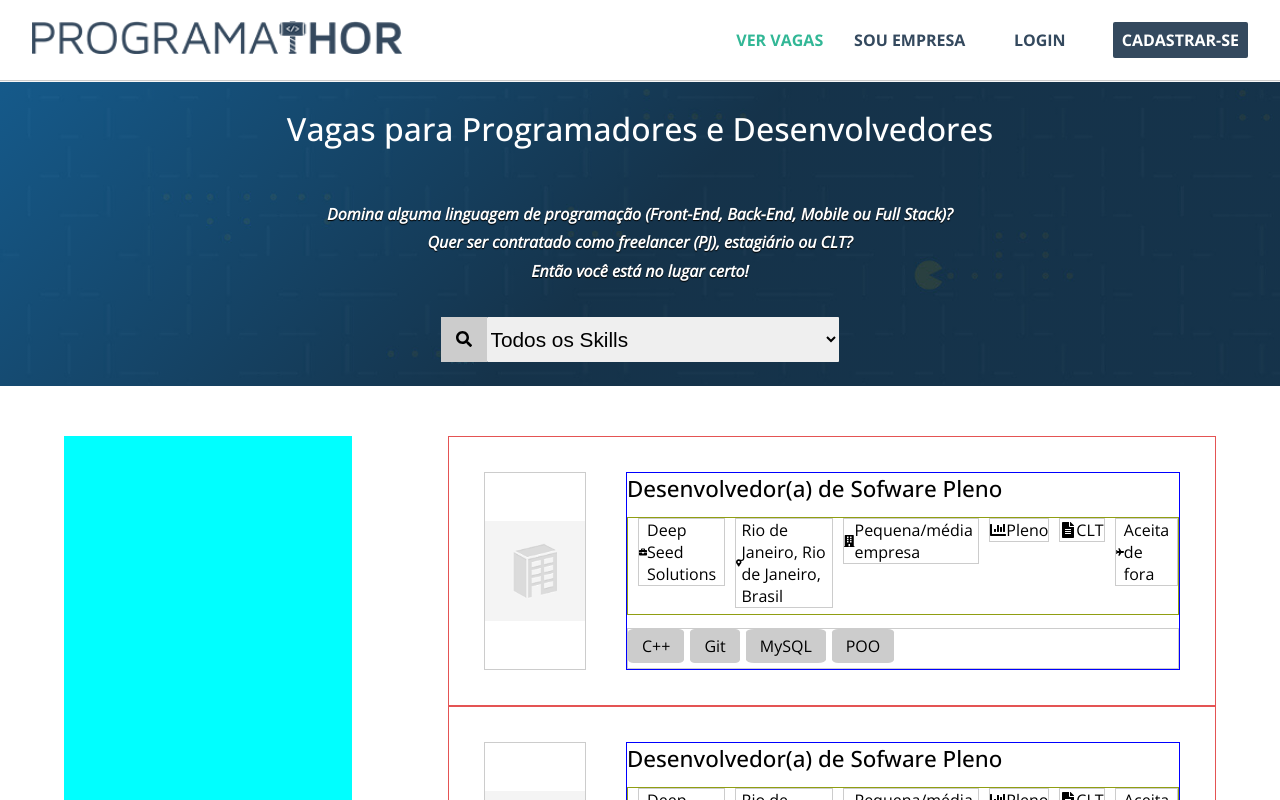
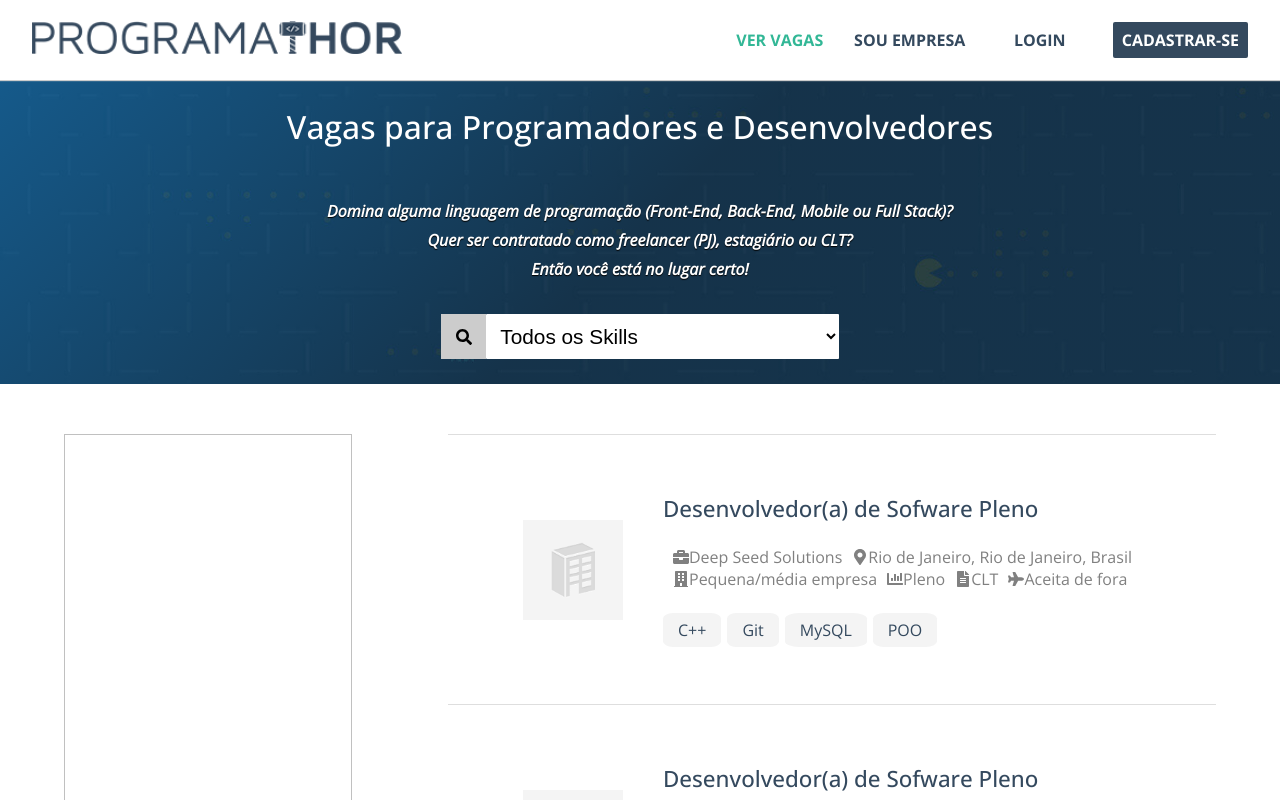
Before and after one commit to MarcosWinicios/jobs-web, a React (Create React App) app: page / in a window 1280 px wide. Shown: the top 800 px of the page. Built offline with nearby package versions, Linux system fonts and the light colour scheme; the HTML template or start-up script is replaced by a standard one.

Commit message:
conclused styles job component

```diff
--- a/src/assets/global.css
+++ b/src/assets/global.css
@@ -20,7 +20,7 @@
 }
 
 main {
-    margin-top: 10.3vh;
+    margin-top: 10vh;
 }
 
 a {
--- a/src/components/Job/styles.css
+++ b/src/components/Job/styles.css
@@ -1,59 +1,55 @@
 .job-container {
-    border: solid 1px rgb(228, 84, 84);
+    border-top: solid 1px #dedede;
     display: flex;
-    /* flex-direction: column; */
     width: 60vw;
-    /* width: fit-content; */
     height: 270px;
     padding: 35px;
-    /* justify-content: space-between; */
 }
 
 .job-container figure {
-    border: solid 1px #ccc;
-    margin-right: 40px;
     display: flex;
     align-items: center;
+    margin: 40px;
 }
 
 .container-data-job {
-    border: solid 1px blue;
+    width: inherit;
     display: flex;
     flex-direction: column;
-    justify-content: space-between;
+    justify-content: space-evenly;
 }
 
 .job-container h3 {
     font-size: 1.4rem;
     font-weight: 500;
+    color: #34495e;
 }
 
 .job-container .items-job {
+    color: var(--atributes-textItems-collor);
     display: flex;
-    /* flex-wrap: wrap; */
-    border: solid 1px rgb(144, 158, 18);
-    /* width: 95%; */
-    height: 50%;
+    flex-wrap: wrap;
 }
 
 .job-container .items-job span {
-    border: solid 1px #ccc;
-    display: inline-flex;
     align-items: center;
     justify-content: center;
     height: fit-content;
     width: fit-content;
     margin-left: 10px;
+    display: flex;
 }
 
 .list-tag-skills {
-    border: solid 1px #ccc;
     display: flex;
+    align-content: center;
+    height: fit-content;
 }
 
 .list-tag-skills span {
-    background-color: #ccc;
-    border-radius: 10%;
-    padding: 6px 14px;
-    margin: 0 6px 5px 0;
+    background-color: #f4f4f4;
+    border-radius: 17%;
+    padding: 6px 15px;
+    margin-right: 6px;
+    color: #34495e;
 }
--- a/src/pages/jobs/styles.css
+++ b/src/pages/jobs/styles.css
@@ -16,7 +16,6 @@
     justify-content: space-around;
     flex-direction: column;
     align-items: center;
-    /* border: solid 1px rgb(241, 15, 154); */
 }
 
 .presentation h1 {
@@ -39,6 +38,8 @@
     border-radius: 1px;
     border: none;
     font-size: 1.3rem;
+    background-color: #ffff;
+    padding: 10px;
 }
 
 .presentation .search-group {
@@ -46,7 +47,6 @@
     display: flex;
     flex-direction: row;
     width: 40%;
-    /* border: solid 1px violet; */
 }
 
 .search-group>div {
@@ -63,12 +63,10 @@
     width: 90vw;
     display: flex;
     justify-content: space-between;
-    /* border: solid 1px violet; */
 }
 
 .filters-container {
     height: 400px;
     width: 25%;
-    background-color: aqua;
-    /* border: solid 1px gold; */
+    border: solid 1px #c0c0c0;
 }
```
